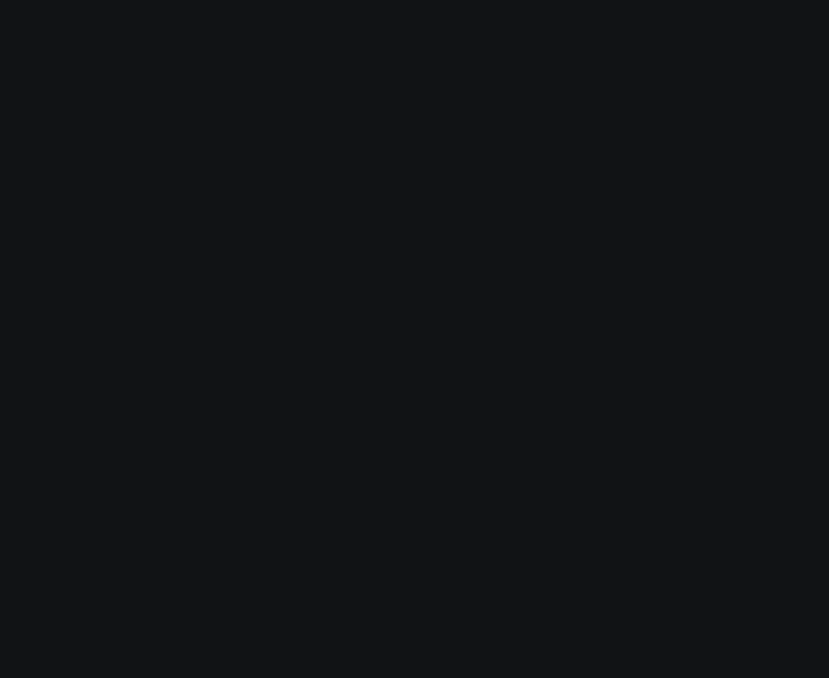
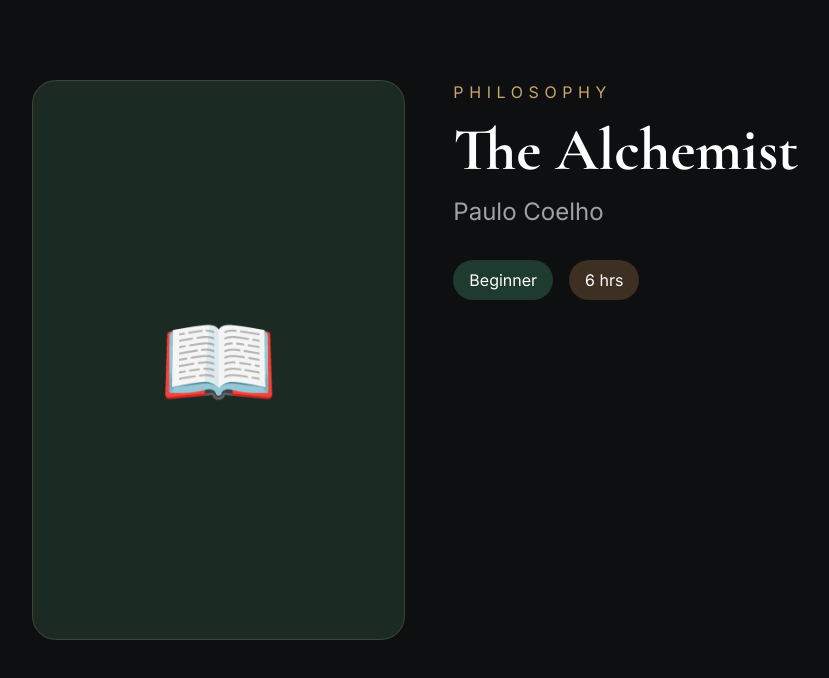
Before and after one commit to uswaminael-dev/whispering-library, a React (Vite) app in the folder frontend/: page /book in a window 1280 px wide. Before the commit this address had no page. Shown: the top 678 px of the page, without its empty margins (0-829 px from the left). Built offline with nearby package versions, Linux system fonts and the light colour scheme.

Commit message:
feat: create book details page

```diff
--- a/frontend/src/App.tsx
+++ b/frontend/src/App.tsx
@@ -2,6 +2,7 @@
 
 import Home from "./pages/Home";
 import Shuffle from "./pages/Shuffle";
+import BookDetails from "./pages/BookDetails";
 
 export default function App() {
   return (
@@ -9,6 +10,7 @@
       <Routes>
         <Route path="/" element={<Home />} />
         <Route path="/shuffle" element={<Shuffle />} />
+        <Route path="/book" element={<BookDetails />} />
       </Routes>
     </BrowserRouter>
   );
--- a/frontend/src/components/shuffle/ShuffleCard.tsx
+++ b/frontend/src/components/shuffle/ShuffleCard.tsx
@@ -1,5 +1,5 @@
 import { motion } from "framer-motion";
-
+import { Link } from "react-router-dom";
 interface ShuffleCardProps {
   title: string;
   author: string;
@@ -46,24 +46,15 @@
 
       <span className="mt-6 inline-block rounded-full bg-[#C9A66B]/10 px-4 py-2 text-[#C9A66B]">
         {genre}
+
       </span>
 
-      <button
-  className="
-    mt-8
-    rounded-full
-    border
-    border-[#C9A66B]
-    px-6
-    py-3
-    text-[#C9A66B]
-    transition
-    hover:bg-[#C9A66B]
-    hover:text-black
-  "
->
-  Explore This Book
-</button>
+      <Link
+        to="/book"
+        className="mt-8 inline-block rounded-full border border-[#C9A66B] px-6 py-3 text-[#C9A66B] transition hover:bg-[#C9A66B] hover:text-black"
+      >
+        Explore This Book
+      </Link>
 
 
     </motion.div>
--- a/frontend/src/pages/BookDetails.tsx
+++ b/frontend/src/pages/BookDetails.tsx
@@ -1,7 +1,55 @@
+import { books } from "../data/books";
+
 export default function BookDetails() {
+  const book = books[0];
+
   return (
-    <div className="flex min-h-[80vh] items-center justify-center">
-      <h1 className="text-5xl">Book Details</h1>
-    </div>
+    <main className="min-h-screen bg-[#0D0F10] text-white">
+
+      <div className="mx-auto max-w-7xl px-8 py-20">
+
+        <div className="grid gap-12 md:grid-cols-3">
+
+          <div>
+
+            <div className="aspect-[2/3] rounded-3xl bg-[#1B2B24] border border-[#C9A66B]/20 flex items-center justify-center text-8xl">
+              📖
+            </div>
+
+          </div>
+
+          <div className="md:col-span-2">
+
+            <p className="uppercase tracking-[0.35em] text-[#C9A66B]">
+              Philosophy
+            </p>
+
+            <h1 className="mt-4 text-6xl font-bold">
+              {book.title}
+            </h1>
+
+            <p className="mt-4 text-2xl text-neutral-400">
+              {book.author}
+            </p>
+
+            <div className="mt-8 flex gap-4">
+
+              <span className="rounded-full bg-[#1F3A2E] px-4 py-2">
+                Beginner
+              </span>
+
+              <span className="rounded-full bg-[#3E2F23] px-4 py-2">
+                6 hrs
+              </span>
+
+            </div>
+
+          </div>
+
+        </div>
+
+      </div>
+
+    </main>
   );
 }
```
